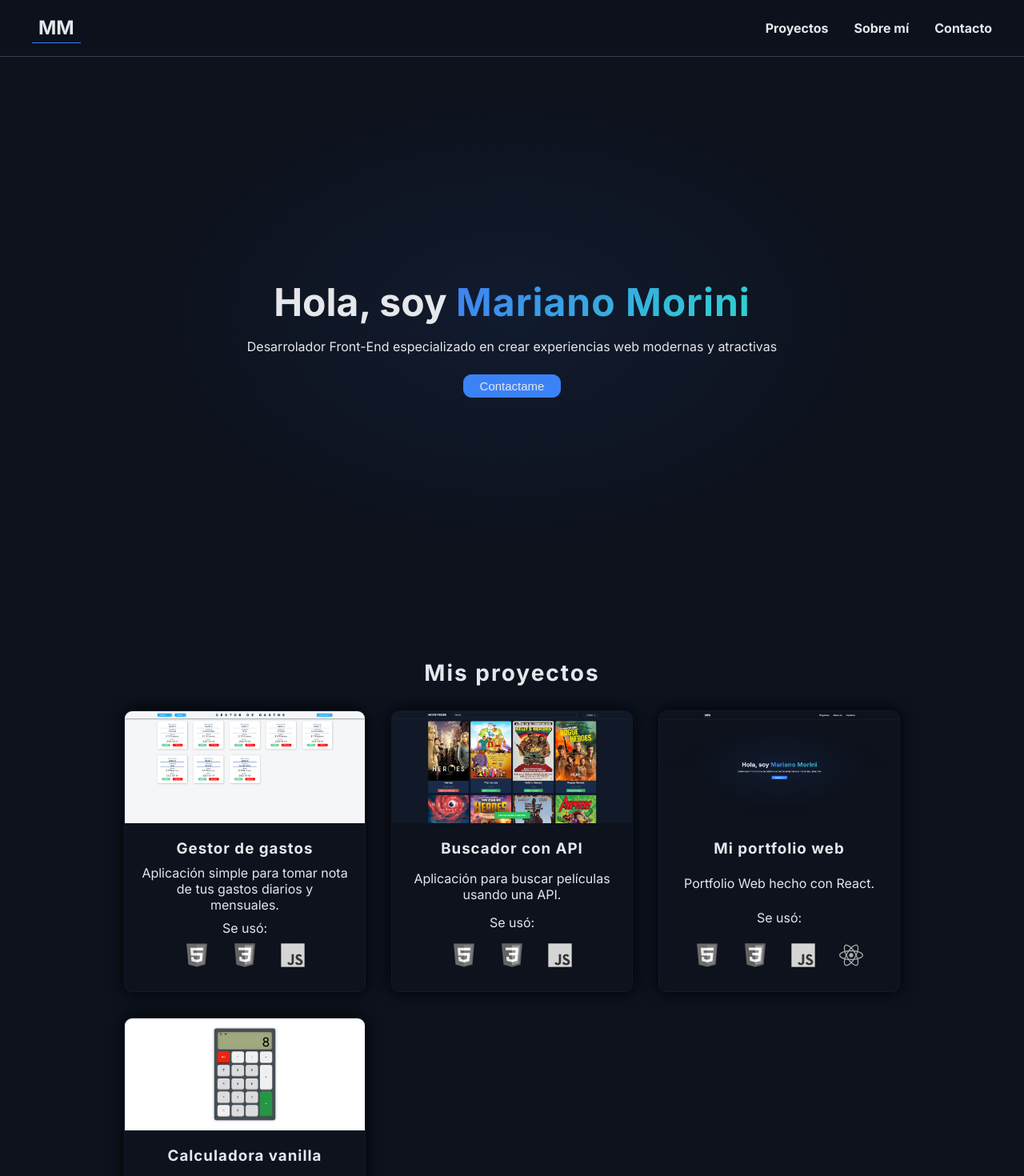
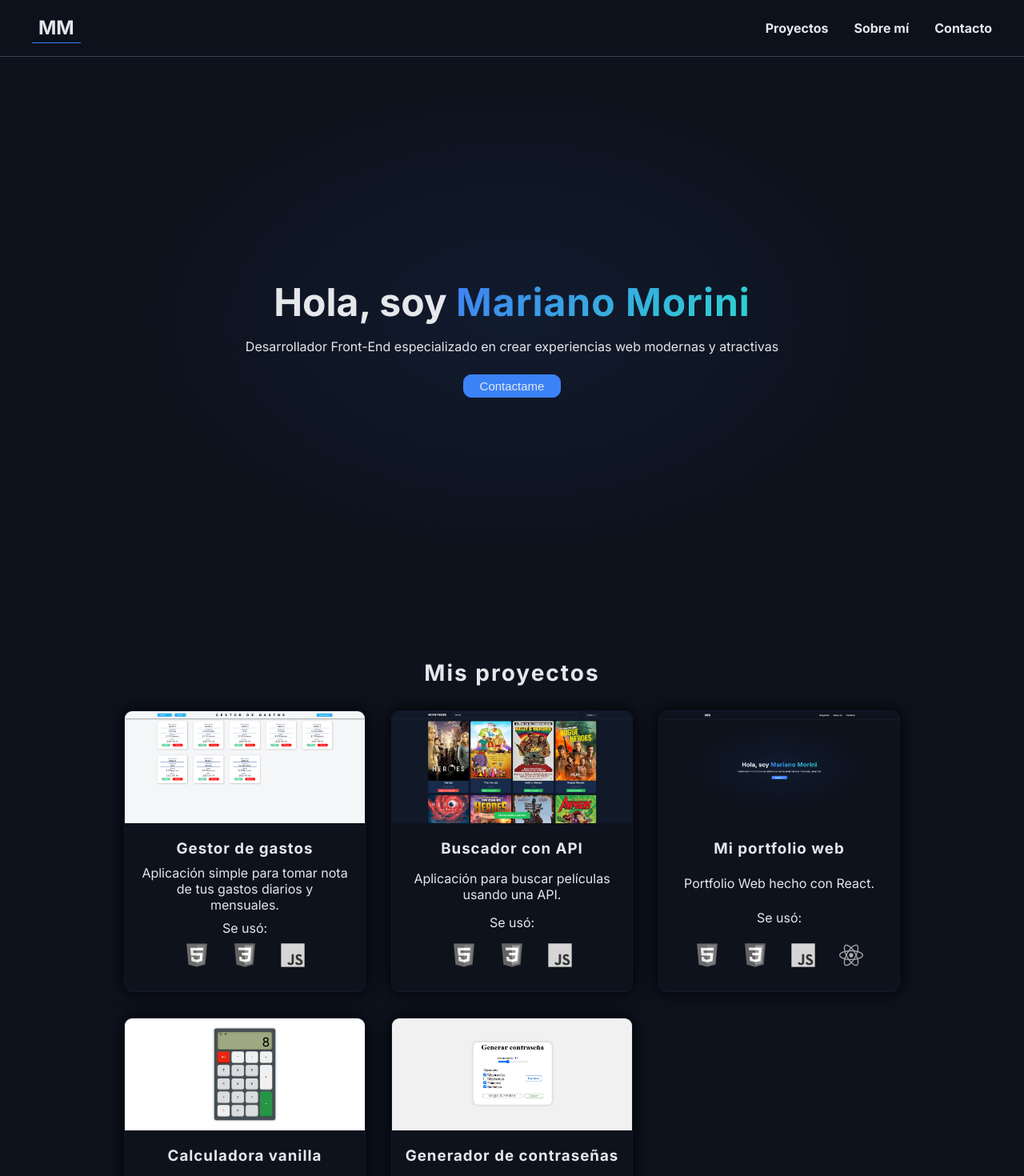
Before and after one commit to mmmorini/mi-portfolio-react, a React (Vite) app: page / in a window 1280 px wide. Shown: the top 1470 px of the page at 80% size. Built offline with nearby package versions, Linux system fonts and the light colour scheme.

Commit message:
feat(projects): Añade proyecto Generador de contraseñas

```diff
--- a/src/components/Hero.jsx
+++ b/src/components/Hero.jsx
@@ -5,7 +5,7 @@ function Hero() {
         <section className="hero-section">
             <div className="hero-content">
                 <h1 className="hero-title">Hola, soy <span className="name-style">Mariano Morini</span></h1>
-                <p className="hero-subtitle">Desarrolador Front-End especializado en crear experiencias web modernas y atractivas</p>
+                <p className="hero-subtitle">Desarrollador Front-End especializado en crear experiencias web modernas y atractivas</p>
                 <a href="#contact">
                     <button className="hero-cta">Contactame</button>
                 </a>
--- a/src/data/projectsData.js
+++ b/src/data/projectsData.js
@@ -2,6 +2,7 @@ import deployGastos from "../assets/deploy-gestor-gastos.png"
 import buscadorPeli from "../assets/buscador-peli.png"
 import portfolio from "../assets/portfolio.png"
 import calculadoraVanilla from "../assets/calculadoraVanilla.png"
+import generadorC from "../assets/generadorC.png"
 
 import htmlIcon from "../assets/html.svg"
 import cssIcon from "../assets/css.svg"
@@ -40,6 +41,14 @@ const projectsData = [
         tech: [htmlIcon, cssIcon, jsIcon],
         githubUrl: 'https://github.com/mmmorini/calculadora-vanilla',
         deployUrl: 'https://calculadoravanilla.netlify.app/'
+    },
+    {
+        image: generadorC,
+        title: 'Generador de contraseñas',
+        description: 'Generador de contraseñas hecho con HTML, CSS y JS puro.',
+        tech: [htmlIcon, cssIcon, jsIcon],
+        githubUrl: 'https://github.com/mmmorini/password-generator?tab=readme-ov-file',
+        deployUrl: 'https://generpass.netlify.app/'
     }
 ];
 
```
Also changed, not shown: src/assets/generadorC.png (added).
